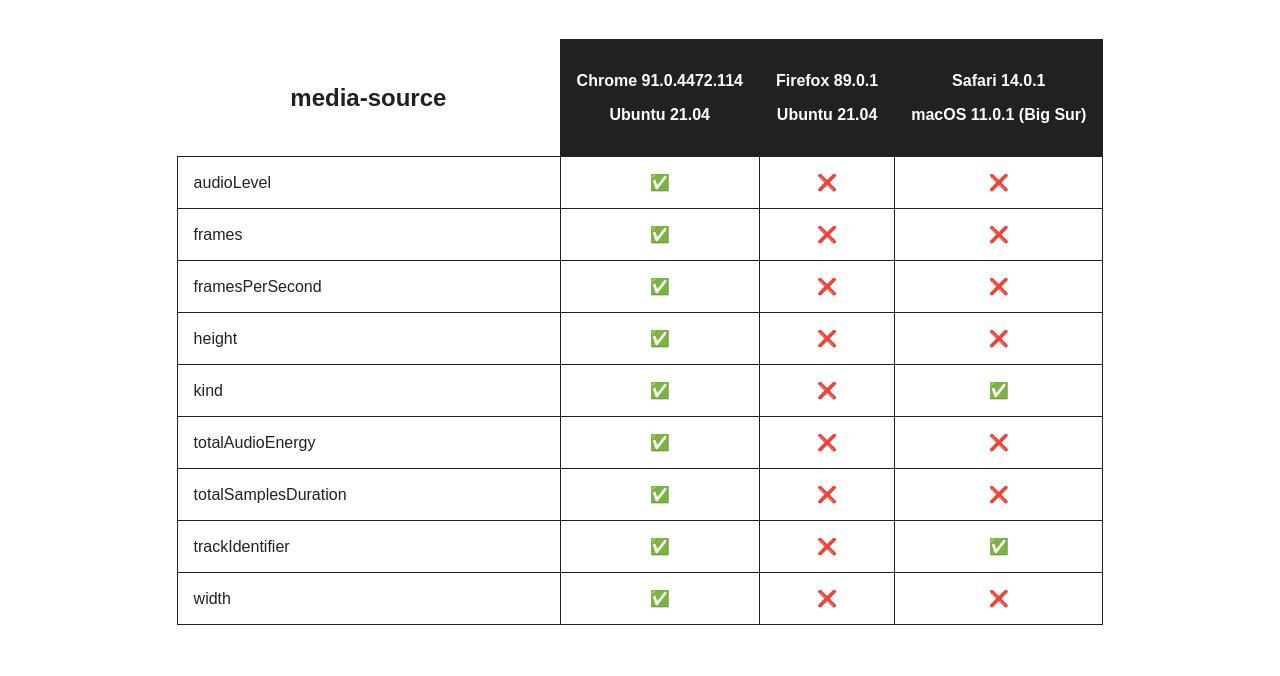
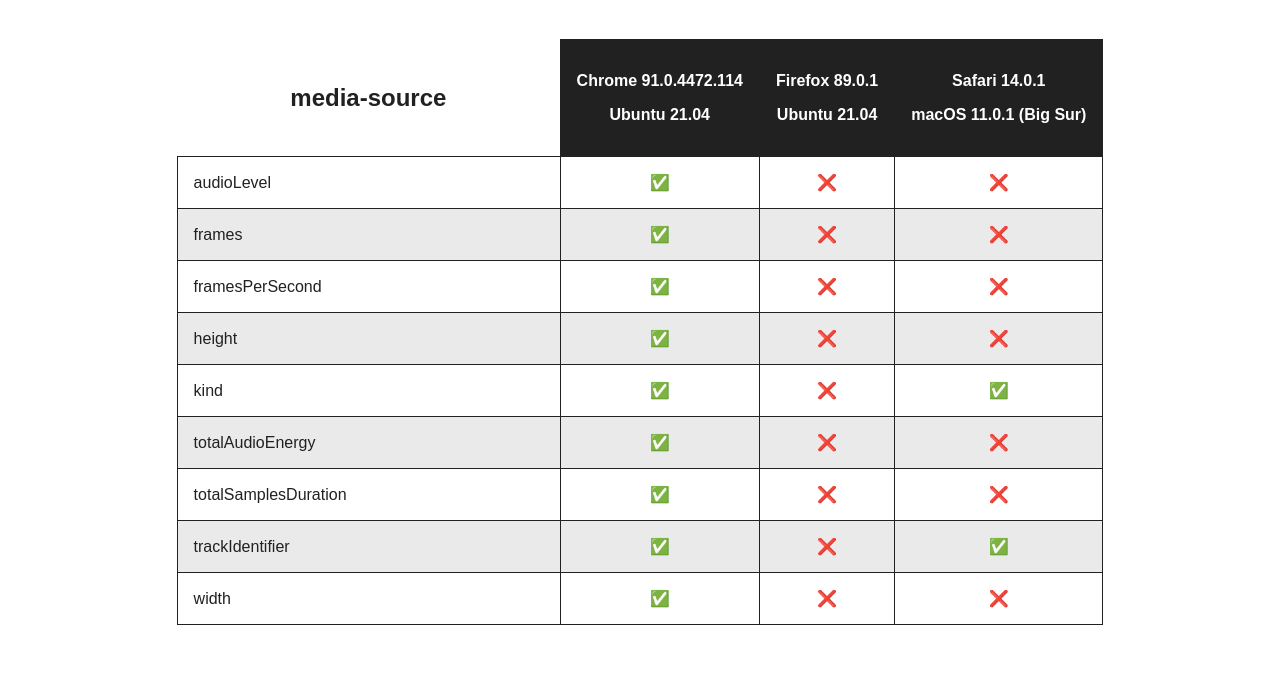
Before and after one commit to ludovicm67/webrtc-available-stats-properties, a website: page index.html in a window 1280 px wide. Shown: the part 124-800 px from the top of the page. Drawn offline with nearby package versions, Linux system fonts and the light colour scheme.

Commit message:
style: improve table

```diff
--- a/style.css
+++ b/style.css
@@ -33,6 +33,14 @@
   padding: 16px;
 }
 
+tr:nth-child(odd) {
+  background-color: #eaeaea;
+}
+
+tr:hover {
+  background-color: #dadada;
+}
+
 .table-left {
   text-align: left;
 }
```
